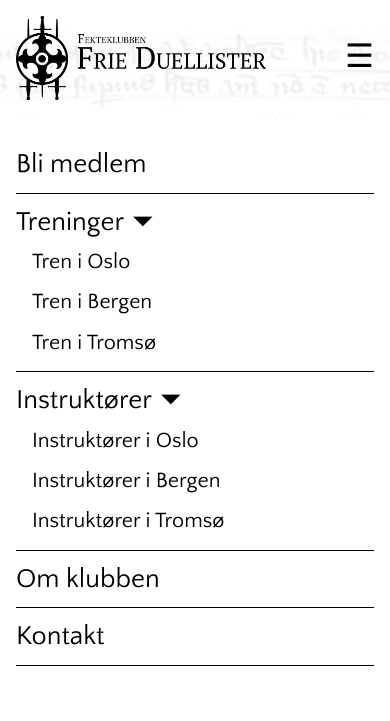
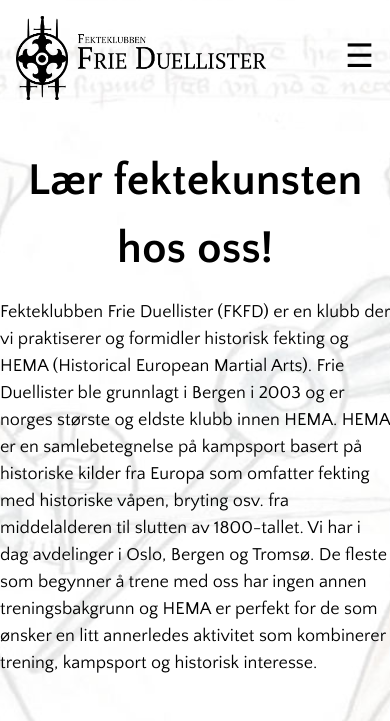
Before and after one commit to havardeidheim/havardeidheim.github.io, a Jekyll site: the page built from pages/index.html, in a window 390 px wide, cut to the strip 0-721 px from the top of the page. Built offline with Jekyll 4.4.1, drawn with Linux system fonts in a browser that asks for light colours.

Commit message:
Mobile navigation

```diff
--- a/_includes/header.html
+++ b/_includes/header.html
@@ -4,7 +4,7 @@
       <a href="/" class="logo-link"></a>
 
       <button class="button-open-navigation" aria-label="Åpne meny">☰</button>
-      <button class="button-close-navigation" aria-label="Lukk meny">✖</button>
+      <button class="button-close-navigation hidden" aria-label="Lukk meny">✖</button>
 
       <nav class="navigation">
         <ul class="nav-list">
--- a/_layouts/base.html
+++ b/_layouts/base.html
@@ -1,16 +1,21 @@
-<!DOCTYPE html>
+<!doctype html>
 <html>
   <head>
-    <meta charset="utf-8" />
-    <meta name="viewport" content="width=device-width, initial-scale=1.0" />
-    <title>{{ page.title }} - {{ site.title }}</title>
-    <link rel="stylesheet" href="/assets/css/main.css" />
-    <link rel="icon" type="image/png" href="/assets/favicon.png" />
-    <link rel="apple-touch-icon" type="image/png" href="/assets/favicon.png" />
+    <meta charset="utf-8">
+    <meta name="viewport" content="width=device-width, initial-scale=1.0">
+    <title>
+      {{ page.title }}
+      -
+      {{ site.title }}
+    </title>
+    <link rel="stylesheet" href="/assets/css/main.css">
+    <link rel="icon" type="image/png" href="/assets/favicon.png">
+    <link rel="apple-touch-icon" type="image/png" href="/assets/favicon.png">
   </head>
   <body class="body">
     {% include header.html %}
     <main class="main-content">{{ content }}</main>
     {% include footer.html %}
+    <script src="/assets/js/navigation.js"></script>
   </body>
 </html>
--- a/_sass/header.scss
+++ b/_sass/header.scss
@@ -2,6 +2,7 @@
   .header-content {
     display: flex;
     flex-direction: row;
+    flex-wrap: wrap;
     justify-content: space-between;
     padding-top: $spacing-1;
     padding-bottom: $spacing-1;
@@ -19,5 +20,9 @@
   @media screen and (max-width: $breakpoint-l) {
     padding-left: $spacing-1;
     padding-right: $spacing-1;
+
+    &.navigation-open {
+      background: white;
+    }
   }
 }
--- a/_sass/navigation-mobile.scss
+++ b/_sass/navigation-mobile.scss
@@ -5,24 +5,33 @@
 }
 
 @media screen and (max-width: $breakpoint-l) {
-  .button-open-navigation {
+  .button-open-navigation,
+  .button-close-navigation {
     display: inline-block;
   }
+
+  .button-open-navigation,
+  .button-close-navigation {
+    &.hidden {
+      display: none;
+    }
+  }
+
   .navigation {
-    display: flex;
+    display: none;
     flex-direction: row;
     justify-content: flex-start;
     align-items: start;
-    position: absolute;
-    z-index: 1;
+    height: 900px;
     height: 100vh;
     width: 100%;
 
-    top: 120px;
-    left: 0;
-
     background-color: white;
     padding: $spacing-1;
+
+    &.open {
+      display: flex;
+    }
 
     .nav-list {
       flex-direction: column;
--- /dev/null
+++ b/assets/js/navigation.js
@@ -0,0 +1,24 @@
+function addNaviagation() {
+  let header = document.querySelector(".header");
+  let navigation = document.querySelector(".navigation");
+  let openNavigationButton = document.querySelector(".button-open-navigation");
+  let closeNavigationButton = document.querySelector(
+    ".button-close-navigation"
+  );
+
+  openNavigationButton.addEventListener("click", () => {
+    navigation.classList.add("open");
+    header.classList.add("navigation-open");
+    openNavigationButton.classList.add("hidden");
+    closeNavigationButton.classList.remove("hidden");
+  });
+
+  closeNavigationButton.addEventListener("click", () => {
+    navigation.classList.remove("open");
+    header.classList.remove("navigation-open");
+    openNavigationButton.classList.remove("hidden");
+    closeNavigationButton.classList.add("hidden");
+  });
+}
+
+addNaviagation();
```
Also changed, not shown: 1 other file.
